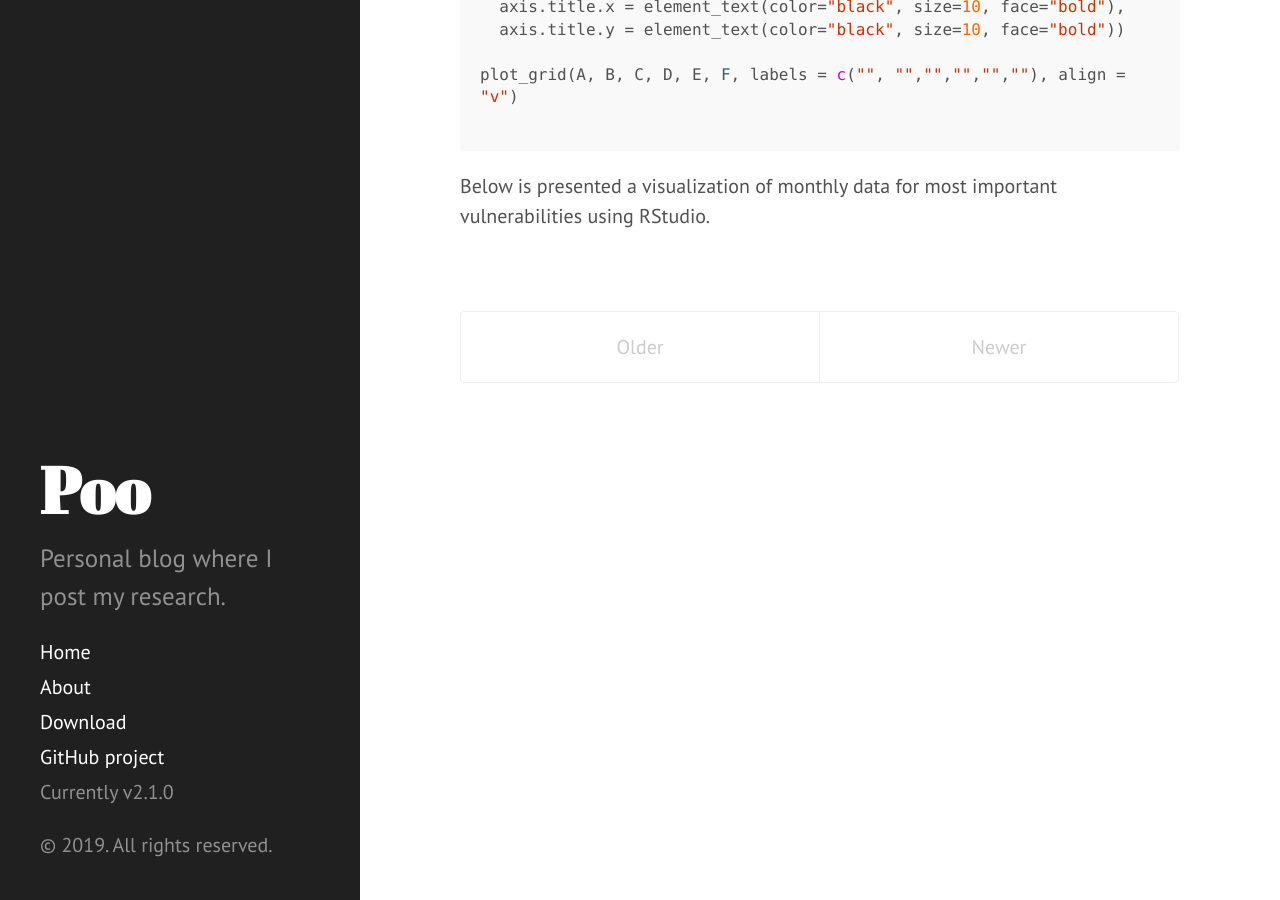
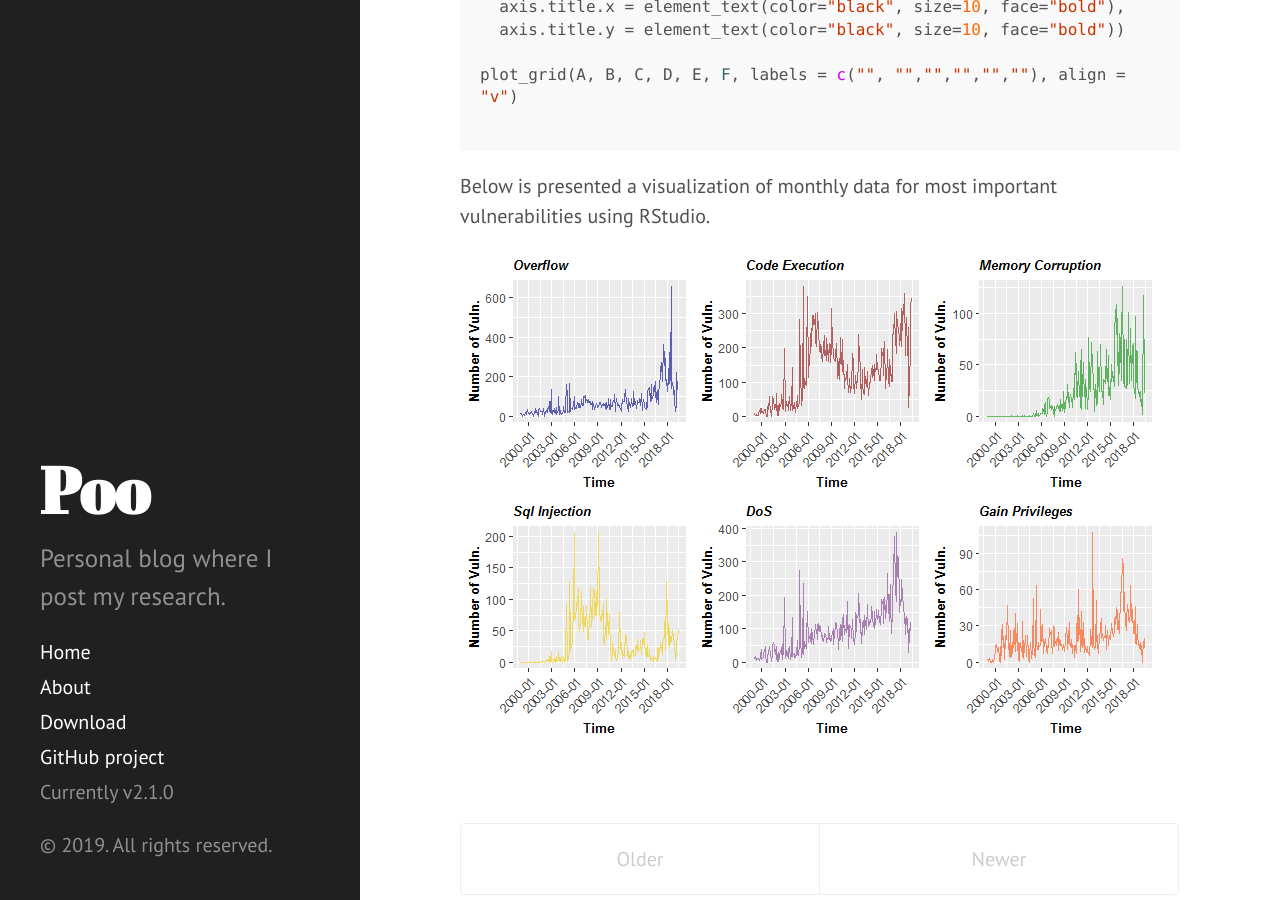
Before and after one commit to PaulinaCakalli/paulinacakalli.github.io, a Jekyll site: the page built from index.html, in a window 1280 px wide and 900 px high, scrolled down 2659 px. Built offline with Jekyll 4.4.1, drawn with Linux system fonts in a browser that asks for light colours; Markdown is read by kramdown in place of the engine named in the settings; the list of posts is cut into pages by our own code.

Commit message:
Update 2019-07-30-Modeling-and-Forecasting-Vulnerabilities-on-Cyber-Security.markdown

````diff
--- a/_posts/2019-07-30-Modeling-and-Forecasting-Vulnerabilities-on-Cyber-Security.markdown
+++ b/_posts/2019-07-30-Modeling-and-Forecasting-Vulnerabilities-on-Cyber-Security.markdown
@@ -90,3 +90,5 @@ plot_grid(A, B, C, D, E, F, labels = c("", "","","","",""), align = "v")
 ```
 
 Below is presented a visualization of monthly data for most important vulnerabilities using RStudio.
+
+![](../public/DiffVulnerabilitiesOverMonths.png)
````
